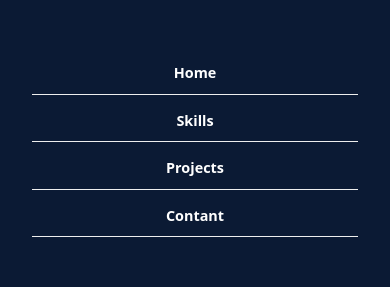
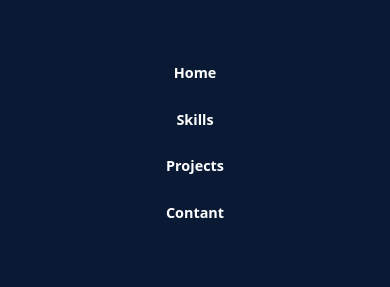
Before and after one commit to Pranjaltainguriya/portfolio, a React (Vite) app: page / in a window 390 px wide. Shown: the top 287 px of the page. Built offline with nearby package versions, Linux system fonts and the light colour scheme.

Commit message:
Update navbar.css changed navcss again

```diff
--- a/src/components/navbar.css
+++ b/src/components/navbar.css
@@ -88,7 +88,7 @@
     padding: 10px;
     width: 100%;
     text-align: center;
-    border-bottom: 1px solid #eee;
+
   }
 
   .nav-item:hover {
```
